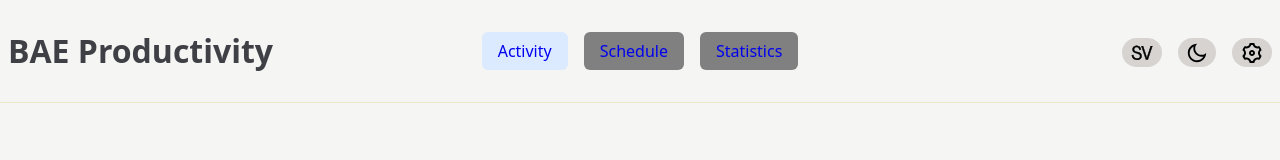
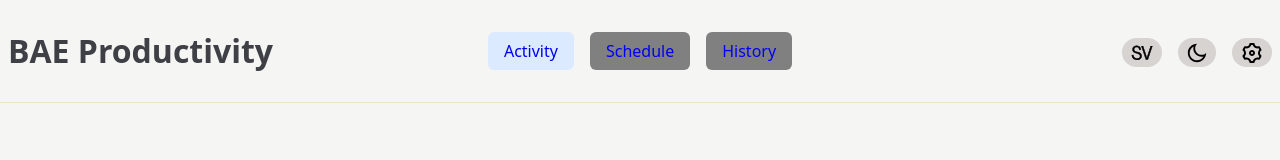
Before and after one commit to ollewarne/linkoping-pps, a React (Vite) app: page / in a window 1280 px wide. Shown: the top 160 px of the page. Built offline with nearby package versions, Linux system fonts and the light colour scheme.

Commit message:
change name to history instead of statistics to stop adblocker bug

```diff
--- a/src/App.jsx
+++ b/src/App.jsx
@@ -39,7 +39,7 @@ function App() {
                         <Route path="/" element={<MobileLayout />}>
                             <Route index element={<ActivityPage />} />
                             <Route path="Schedule" element={<SchedulePage />} />
-                            <Route path="Statistics" element={<StatisticsPage />} />
+                            <Route path="History" element={<StatisticsPage />} />
                         </Route>
                     </Routes>
                 ) : (
@@ -47,7 +47,7 @@ function App() {
                         <Route path="/" element={<DesktopLayout />}>
                             <Route index element={<ActivityPage />} />
                             <Route path="Schedule" element={<SchedulePage />} />
-                            <Route path="Statistics" element={<StatisticsPage />} />
+                            <Route path="History" element={<StatisticsPage />} />
                         </Route>
                     </Routes>
                 );
--- a/src/layouts/DesktopLayout/DesktopLayout.jsx
+++ b/src/layouts/DesktopLayout/DesktopLayout.jsx
@@ -17,8 +17,8 @@ function DesktopLayout() {
                     <NavLink to="/schedule" className={({ isActive }) => (isActive ? styles.active : styles.navLink)}>
                         Schedule
                     </NavLink>
-                    <NavLink to="/statistics" className={({ isActive }) => (isActive ? styles.active : styles.navLink)}>
-                        Statistics
+                    <NavLink to="/history" className={({ isActive }) => (isActive ? styles.active : styles.navLink)}>
+                        History
                     </NavLink>
                 </nav>
                 <div className={styles.buttonGroup}>
--- a/src/layouts/MobileLayout/BottomNav.tsx
+++ b/src/layouts/MobileLayout/BottomNav.tsx
@@ -11,8 +11,8 @@ export default function BottomNav() {
                 <NavLink to="/schedule" className={({ isActive }) => (isActive ? styles.active : styles.navLink)}>
                     Schedule
                 </NavLink>
-                <NavLink to="/statistics" className={({ isActive }) => (isActive ? styles.active : styles.navLink)}>
-                    Statistics
+                <NavLink to="/history" className={({ isActive }) => (isActive ? styles.active : styles.navLink)}>
+                    History
                 </NavLink>
             </nav>
         </div>
```
